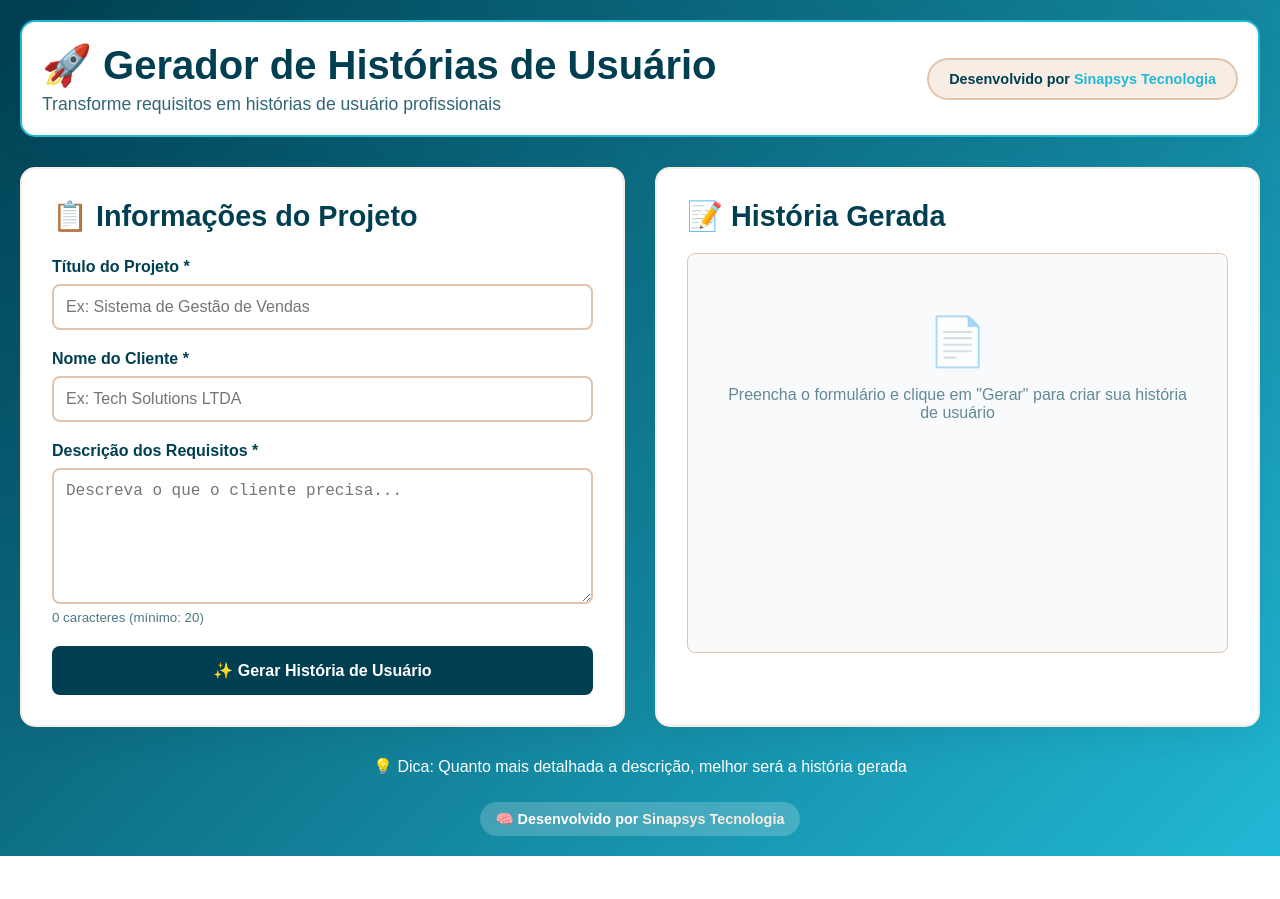
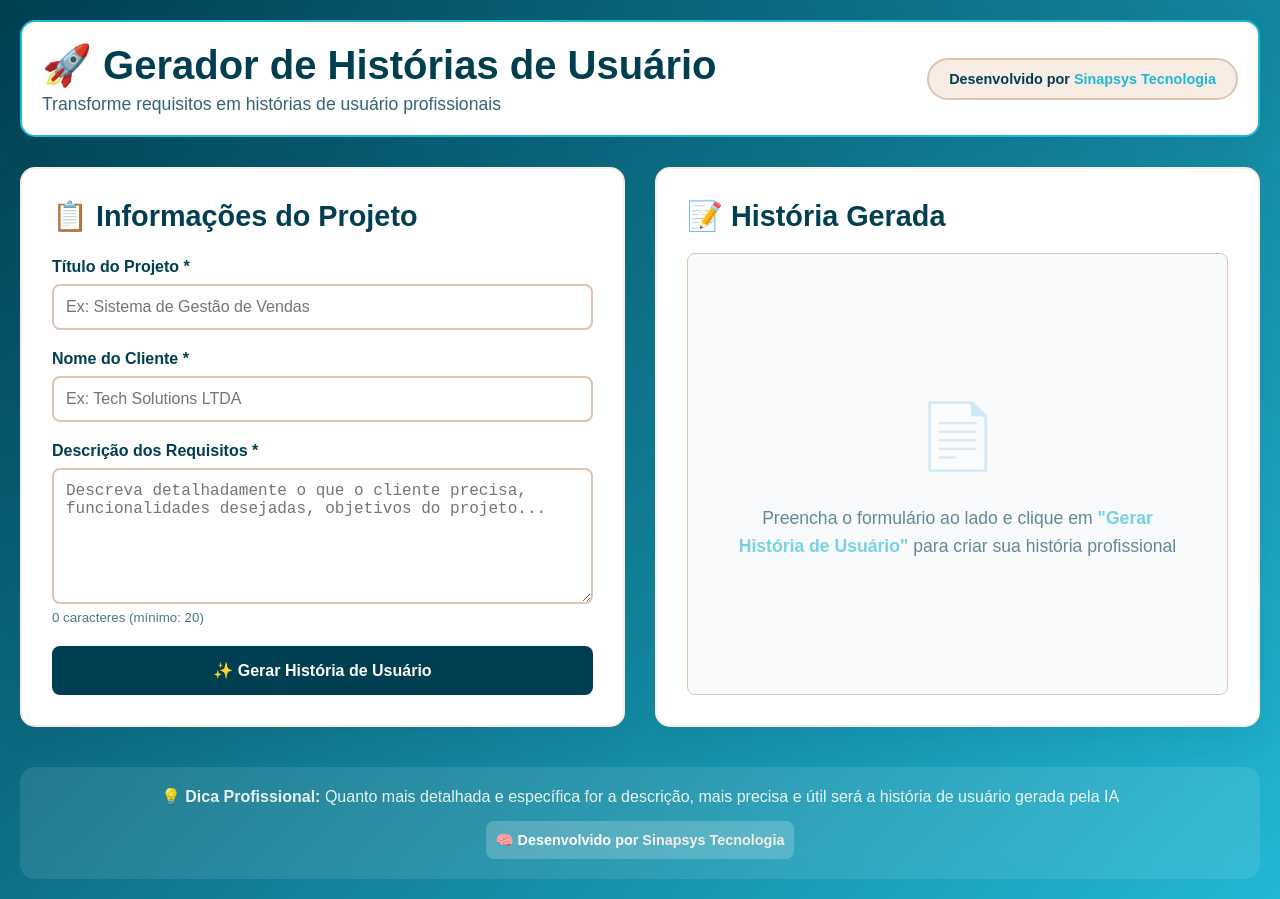
Before and after one commit to MSFERRO/gerador-historias, a React (Create React App) app in the folder frontend/: page / in a window 1280 px wide. Before the commit the page ends 856 px from the top, so only its background shows below. Built offline with nearby package versions, Linux system fonts and the light colour scheme; the HTML template or start-up script is replaced by a standard one.

Commit message:
feat: Adicionar logo Sinapsys e download PDF profissional

```diff
--- a/frontend/src/components/UserStoryGenerator.jsx
+++ b/frontend/src/components/UserStoryGenerator.jsx
@@ -84,7 +84,88 @@ export default function UserStoryGenerator() {
       const canvas = await html2canvas(storyRef.current, {
         scale: 2,
         useCORS: true,
-        logging: false
+        logging: false,
+        backgroundColor: '#FFFFFF',
+        onclone: function(clonedDoc) {
+          // Adiciona cabeçalho profissional ao conteúdo clonado
+          const storyElement = clonedDoc.querySelector('[ref="storyRef"]');
+          if (storyElement) {
+            // Cria container do cabeçalho
+            const headerDiv = clonedDoc.createElement('div');
+            headerDiv.style.cssText = `
+              position: absolute;
+              top: 0;
+              left: 0;
+              width: 100%;
+              background: #003F51;
+              color: white;
+              padding: 12px 20px;
+              display: flex;
+              justify-content: space-between;
+              align-items: center;
+              box-sizing: border-box;
+              z-index: 1000;
+              border-bottom: 2px solid #21B8D5;
+            `;
+
+            // Texto do cabeçalho
+            const headerText = clonedDoc.createElement('div');
+            headerText.style.cssText = `
+              font-family: Arial, sans-serif;
+              font-size: 16px;
+              font-weight: bold;
+              line-height: 1.2;
+            `;
+            headerText.innerHTML = 'SINAPSYS TECNOLOGIA<br><span style="font-size: 10px; font-weight: normal;">Gerador de Histórias de Usuário</span>';
+
+            // Logo (substitua pela URL do seu logo quando tiver)
+            const logoImg = clonedDoc.createElement('div');
+            logoImg.style.cssText = `
+              width: 120px;
+              height: 30px;
+              background: #21B8D5;
+              color: white;
+              display: flex;
+              align-items: center;
+              justify-content: center;
+              font-size: 10px;
+              font-weight: bold;
+              border-radius: 4px;
+            `;
+            logoImg.innerHTML = 'LOGO SINAPSYS';
+
+            headerDiv.appendChild(headerText);
+            headerDiv.appendChild(logoImg);
+
+            // Ajusta o padding do conteúdo para o cabeçalho
+            storyElement.style.paddingTop = '70px';
+            storyElement.style.position = 'relative';
+            storyElement.style.minHeight = 'calc(400px + 70px)';
+            storyElement.insertBefore(headerDiv, storyElement.firstChild);
+
+            // Adiciona informações do projeto no conteúdo
+            const projectInfo = clonedDoc.createElement('div');
+            projectInfo.style.cssText = `
+              margin-bottom: 20px;
+              padding: 15px;
+              background: #F8FAFC;
+              border-left: 4px solid #003F51;
+              font-family: Arial, sans-serif;
+            `;
+            projectInfo.innerHTML = `
+              <div style="font-size: 12px; color: #666; margin-bottom: 5px;">INFORMAÇÕES DO PROJETO</div>
+              <div style="font-size: 14px; font-weight: bold; color: #003F51;">${formData.projectTitle}</div>
+              <div style="font-size: 12px; color: #666;">Cliente: ${formData.clientName}</div>
+              <div style="font-size: 10px; color: #999;">Gerado em: ${new Date().toLocaleString('pt-BR')}</div>
+            `;
+
+            // Insere as informações do projeto após o cabeçalho
+            const content = storyElement.querySelector('pre') || storyElement;
+            if (content) {
+              storyElement.insertBefore(projectInfo, content);
+            }
+          }
+        }
       });
 
       const imgData = canvas.toDataURL('image/png');
@@ -97,9 +178,30 @@ export default function UserStoryGenerator() {
       const ratio = imgHeight / imgWidth;
       const imgPDFHeight = pdfWidth * ratio;
 
+      // Adiciona a imagem ao PDF
       pdf.addImage(imgData, 'PNG', 0, 0, pdfWidth, imgPDFHeight);
-      pdf.save(`historia-usuario-${formData.projectTitle.replace(/\s+/g, '-').toLowerCase()}.pdf`);
+
+      // Adiciona rodapé profissional
+      const totalPages = pdf.internal.getNumberOfPages();
+      for (let i = 1; i <= totalPages; i++) {
+        pdf.setPage(i);
+        pdf.setFontSize(8);
+        pdf.setTextColor(100);
+
+        // Linha do rodapé
+        pdf.setDrawColor(200, 200, 200);
+        pdf.line(10, pdfHeight - 15, pdfWidth - 10, pdfHeight - 15);
+
+        // Textos do rodapé
+        pdf.text('Sinapsys Tecnologia - Soluções em Desenvolvimento', pdfWidth / 2, pdfHeight - 10, { align: 'center' });
+        pdf.text(`Página ${i} de ${totalPages}`, pdfWidth - 15, pdfHeight - 10, { align: 'right' });
+        pdf.text(`Documento confidencial - ${new Date().getFullYear()}`, 15, pdfHeight - 10);
+      }
+
+      pdf.save(`historia-usuario-${formData.projectTitle.replace(/\s+/g, '-').toLowerCase()}-sinapsys.pdf`);
+
     } catch (error) {
+      console.error('Erro ao gerar PDF:', error);
       alert('Erro ao gerar PDF. Tente novamente.');
     }
   };
@@ -257,7 +359,7 @@ export default function UserStoryGenerator() {
               name="description"
               value={formData.description}
               onChange={handleInputChange}
-              placeholder="Descreva o que o cliente precisa..."
+              placeholder="Descreva detalhadamente o que o cliente precisa, funcionalidades desejadas, objetivos do projeto..."
               rows="6"
               style={{
                 width: '100%',
@@ -297,8 +399,11 @@ export default function UserStoryGenerator() {
               borderRadius: '8px',
               fontSize: '16px',
               fontWeight: 'bold',
-              cursor: loading ? 'not-allowed' : 'pointer'
+              cursor: loading ? 'not-allowed' : 'pointer',
+              transition: 'all 0.3s ease'
             }}
+            onMouseOver={(e) => !loading && (e.target.style.background = colors.azulClaro)}
+            onMouseOut={(e) => !loading && (e.target.style.background = colors.azulEscuro)}
           >
             {loading ? '⏳ Gerando...' : '✨ Gerar História de Usuário'}
           </button>
@@ -310,7 +415,9 @@ export default function UserStoryGenerator() {
           padding: '30px',
           borderRadius: '15px',
           boxShadow: '0 8px 32px rgba(0, 63, 81, 0.1)',
-          border: `2px solid ${colors.areia}`
+          border: `2px solid ${colors.areia}`,
+          display: 'flex',
+          flexDirection: 'column'
         }}>
           <div style={{
             display: 'flex',
@@ -336,8 +443,12 @@ export default function UserStoryGenerator() {
                     border: 'none',
                     borderRadius: '6px',
                     cursor: 'pointer',
-                    fontSize: '14px'
+                    fontSize: '14px',
+                    fontWeight: 'bold',
+                    transition: 'all 0.3s ease'
                   }}
+                  onMouseOver={(e) => e.target.style.background = colors.azulClaro}
+                  onMouseOut={(e) => e.target.style.background = colors.azulEscuro}
                 >
                   📋 Copiar
                 </button>
@@ -350,8 +461,12 @@ export default function UserStoryGenerator() {
                     border: `1px solid ${colors.bege}`,
                     borderRadius: '6px',
                     cursor: 'pointer',
-                    fontSize: '14px'
+                    fontSize: '14px',
+                    fontWeight: 'bold',
+                    transition: 'all 0.3s ease'
                   }}
+                  onMouseOver={(e) => e.target.style.background = colors.bege}
+                  onMouseOut={(e) => e.target.style.background = colors.areia}
                 >
                   📄 TXT
                 </button>
@@ -364,8 +479,12 @@ export default function UserStoryGenerator() {
                     border: 'none',
                     borderRadius: '6px',
                     cursor: 'pointer',
-                    fontSize: '14px'
+                    fontSize: '14px',
+                    fontWeight: 'bold',
+                    transition: 'all 0.3s ease'
                   }}
+                  onMouseOver={(e) => e.target.style.background = colors.azulEscuro}
+                  onMouseOut={(e) => e.target.style.background = colors.azulClaro}
                 >
                   📊 PDF
                 </button>
@@ -379,10 +498,15 @@ export default function UserStoryGenerator() {
               background: colors.cinzaClaro,
               padding: '20px',
               borderRadius: '8px',
+              flex: '1',
               minHeight: '400px',
               maxHeight: '500px',
               overflowY: 'auto',
-              border: `1px solid ${colors.bege}`
+              border: `1px solid ${colors.bege}`,
+              fontFamily: 'Arial, sans-serif',
+              fontSize: '14px',
+              lineHeight: '1.5',
+              color: colors.azulEscuro
             }}
           >
             {!generatedStory && !loading && (
@@ -390,39 +514,76 @@ export default function UserStoryGenerator() {
                 textAlign: 'center',
                 color: colors.azulEscuro,
                 opacity: 0.6,
-                padding: '40px 20px'
+                padding: '60px 20px',
+                height: '100%',
+                display: 'flex',
+                flexDirection: 'column',
+                justifyContent: 'center',
+                alignItems: 'center'
               }}>
-                <div style={{ fontSize: '3rem', marginBottom: '10px' }}>📄</div>
-                <p>Preencha o formulário e clique em "Gerar" para criar sua história de usuário</p>
+                <div style={{ fontSize: '4rem', marginBottom: '20px', opacity: 0.5 }}>
+                  📄
+                </div>
+                <p style={{
+                  fontSize: '1.1rem',
+                  margin: '0',
+                  lineHeight: '1.6'
+                }}>
+                  Preencha o formulário ao lado e clique em
+                  <strong style={{color: colors.azulClaro}}> "Gerar História de Usuário" </strong>
+                  para criar sua história profissional
+                </p>
               </div>
             )}
 
             {loading && (
               <div style={{
                 textAlign: 'center',
-                padding: '40px 20px'
+                padding: '60px 20px',
+                height: '100%',
+                display: 'flex',
+                flexDirection: 'column',
+                justifyContent: 'center',
+                alignItems: 'center'
               }}>
                 <div style={{
-                  width: '40px',
-                  height: '40px',
-                  border: `3px solid ${colors.areia}`,
-                  borderTop: `3px solid ${colors.azulClaro}`,
+                  width: '50px',
+                  height: '50px',
+                  border: `4px solid ${colors.areia}`,
+                  borderTop: `4px solid ${colors.azulClaro}`,
                   borderRadius: '50%',
                   animation: 'spin 1s linear infinite',
-                  margin: '0 auto 20px'
+                  marginBottom: '20px'
                 }} />
-                <p style={{ color: colors.azulEscuro }}>Gerando história de usuário...</p>
+                <p style={{
+                  color: colors.azulEscuro,
+                  fontSize: '1.1rem',
+                  margin: '0 0 10px 0'
+                }}>
+                  Gerando história de usuário...
+                </p>
+                <p style={{
+                  color: colors.azulEscuro,
+                  opacity: 0.7,
+                  fontSize: '0.9rem',
+                  margin: 0
+                }}>
+                  Processando com IA...
+                </p>
               </div>
             )}
 
             {generatedStory && (
               <pre style={{
                 whiteSpace: 'pre-wrap',
-                fontFamily: 'monospace',
-                fontSize: '14px',
+                fontFamily: 'Arial, sans-serif',
+                fontSize: '13px',
                 lineHeight: '1.5',
                 color: colors.azulEscuro,
-                margin: 0
+                margin: 0,
+                background: 'transparent',
+                border: 'none',
+                padding: 0
               }}>
                 {generatedStory}
               </pre>
@@ -434,18 +595,33 @@ export default function UserStoryGenerator() {
       {/* Footer */}
       <div style={{
         textAlign: 'center',
-        marginTop: '30px',
-        color: colors.branco
+        marginTop: '40px',
+        padding: '20px',
+        background: 'rgba(255, 255, 255, 0.1)',
+        borderRadius: '15px',
+        backdropFilter: 'blur(10px)'
       }}>
-        <p>💡 Dica: Quanto mais detalhada a descrição, melhor será a história gerada</p>
+        <p style={{
+          color: colors.branco,
+          margin: '0',
+          fontSize: '1rem',
+          opacity: 0.9
+        }}>
+          💡 <strong>Dica Profissional:</strong> Quanto mais detalhada e específica for a descrição,
+          mais precisa e útil será a história de usuário gerada pela IA
+        </p>
         <div style={{
-          marginTop: '10px',
-          padding: '8px 16px',
+          marginTop: '15px',
+          padding: '10px',
           background: 'rgba(255, 255, 255, 0.2)',
-          borderRadius: '20px',
+          borderRadius: '8px',
           display: 'inline-block'
         }}>
-          <span style={{ fontSize: '0.9rem', fontWeight: 'bold' }}>
+          <span style={{
+            color: colors.branco,
+            fontSize: '0.9rem',
+            fontWeight: 'bold'
+          }}>
             🧠 Desenvolvido por <span style={{color: colors.areia}}>Sinapsys Tecnologia</span>
           </span>
         </div>
```
Also changed, not shown: frontend/public/logo sinapsys 2.png (added).
